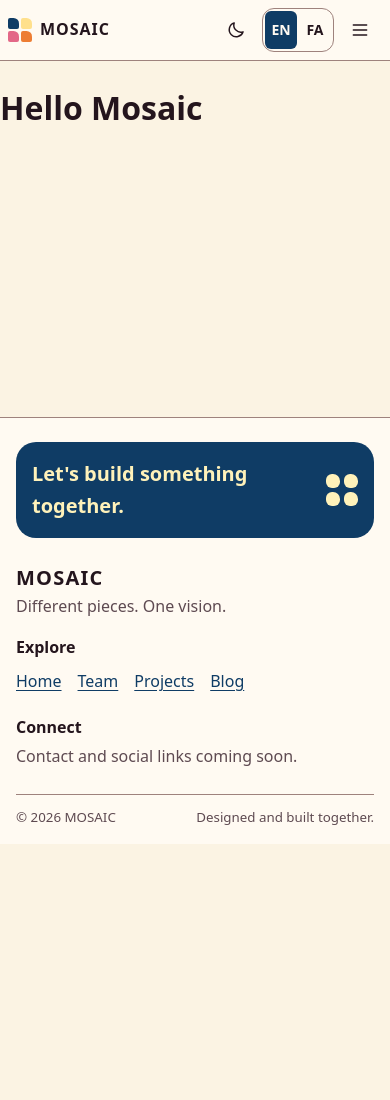
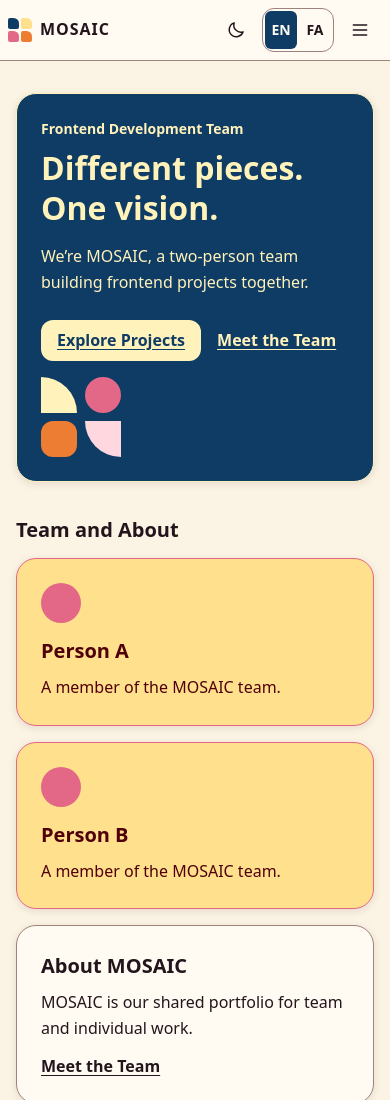
Before and after one commit to mosaic-dev-team/mosaic-portfolio, a React (Vite) app: page / in a window 390 px wide. Shown: the top 1100 px of the page. Before the commit the page ends 844 px from the top, so only its background shows below. Built offline with nearby package versions, Linux system fonts and the light colour scheme.

Commit message:
feat: add responsive bilingual homepage skeleton

```diff
--- /dev/null
+++ b/src/components/home/HomeSkeleton.module.css
@@ -0,0 +1,147 @@
+.home {
+  display: grid;
+  gap: var(--space-8);
+  max-inline-size: var(--container-width);
+  margin-inline: auto;
+  padding: var(--space-8) var(--space-4);
+}
+
+.home h1,
+.home h2,
+.home h3,
+.home p {
+  margin-block: 0;
+}
+
+.home h2 {
+  margin-block-end: var(--space-3);
+  font-size: var(--font-size-lg);
+}
+
+.home h3 {
+  font-size: var(--font-size-lg);
+}
+
+.home h3 + p {
+  margin-block-start: var(--space-2);
+}
+
+.home p + a {
+  display: inline-block;
+  margin-block-start: var(--space-3);
+}
+
+.home a {
+  font-weight: var(--font-weight-semibold);
+  text-underline-offset: 0.2em;
+}
+
+.hero {
+  display: grid;
+  grid-template-columns: minmax(0, 1fr) minmax(0, 0.45fr);
+  align-items: center;
+  gap: var(--space-8);
+  padding: clamp(var(--space-6), 5vw, 4rem);
+}
+
+.hero h1 {
+  max-inline-size: 18ch;
+  margin-block: var(--space-2) var(--space-4);
+  font-size: clamp(var(--font-size-xl), 6vw, 4.5rem);
+  line-height: var(--line-height-tight);
+}
+
+.eyebrow {
+  font-size: var(--font-size-sm);
+  font-weight: var(--font-weight-bold);
+}
+
+.actions {
+  display: flex;
+  flex-wrap: wrap;
+  align-items: center;
+  gap: var(--space-3) var(--space-4);
+  margin-block-start: var(--space-6);
+}
+
+.actions .primaryLink {
+  padding: var(--space-2) var(--space-4);
+  border-radius: var(--radius-md);
+  background: var(--color-buttermilk);
+  color: var(--color-midnight-blue);
+}
+
+.mosaic {
+  display: grid;
+  grid-template-columns: repeat(2, minmax(0, 1fr));
+  gap: var(--space-2);
+  justify-self: end;
+  inline-size: min(100%, 13rem);
+  aspect-ratio: 1;
+}
+
+.mosaic span {
+  border-start-end-radius: 100%;
+  background: var(--color-buttermilk);
+}
+
+.mosaic span:nth-child(2) {
+  border-radius: 50%;
+  background: var(--color-deep-blush);
+}
+
+.mosaic span:nth-child(3) {
+  border-radius: var(--radius-md);
+  background: var(--color-sunfire-orange);
+}
+
+.mosaic span:nth-child(4) {
+  border-radius: 0;
+  border-end-start-radius: 100%;
+  background: var(--color-soft-pink);
+}
+
+.grid {
+  display: grid;
+  grid-template-columns: repeat(4, minmax(0, 1fr));
+  gap: var(--space-4);
+}
+
+.wide {
+  grid-column: span 2;
+}
+
+.avatar {
+  display: block;
+  inline-size: 2.5rem;
+  block-size: 2.5rem;
+  margin-block-end: var(--space-3);
+  border-radius: 50%;
+  background: var(--color-deep-blush);
+}
+
+@media (max-width: 60rem) {
+  .grid {
+    grid-template-columns: repeat(2, minmax(0, 1fr));
+  }
+}
+
+@media (max-width: 36rem) {
+  .grid,
+  .hero {
+    grid-template-columns: minmax(0, 1fr);
+  }
+
+  .hero {
+    gap: var(--space-4);
+  }
+
+  .mosaic {
+    justify-self: start;
+    inline-size: 5rem;
+  }
+
+  .wide {
+    grid-column: auto;
+  }
+}
--- /dev/null
+++ b/src/components/home/HomeSkeleton.tsx
@@ -0,0 +1,137 @@
+import { Link } from '@tanstack/react-router'
+import { useLanguage } from '../../context/language'
+import { Card, type CardVariant } from '../ui/Card'
+import styles from './HomeSkeleton.module.css'
+
+const copy = {
+  en: {
+    eyebrow: 'Frontend Development Team',
+    title: 'Different pieces. One vision.',
+    introduction: 'We’re MOSAIC, a two-person team building frontend projects together.',
+    exploreProjects: 'Explore Projects',
+    meetTeam: 'Meet the Team',
+    team: 'Team and About',
+    personA: 'Person A',
+    personB: 'Person B',
+    member: 'A member of the MOSAIC team.',
+    about: 'About MOSAIC',
+    aboutText: 'MOSAIC is our shared portfolio for team and individual work.',
+    projects: 'Selected Projects',
+    idempotency: 'Idempotency',
+    idempotencyText: 'Person B’s frontend e-commerce project.',
+    sharding: 'Sharding',
+    shardingText: 'Person A’s frontend e-commerce project.',
+    mosaic: 'MOSAIC',
+    mosaicText: 'Our shared team portfolio project.',
+    journal: 'Our Journal',
+    journalText: 'A space for future technical articles from the team.',
+    visitJournal: 'Visit the Blog',
+    contact: 'Contact',
+    contactText: 'Contact details will be added here.',
+  },
+  fa: {
+    eyebrow: 'تیم توسعهٔ فرانت‌اند',
+    title: 'قطعه‌های متفاوت، یک چشم‌انداز مشترک.',
+    introduction: 'ما موزاییک هستیم، تیمی دونفره که با هم پروژه‌های فرانت‌اند می‌سازیم.',
+    exploreProjects: 'دیدن پروژه‌ها',
+    meetTeam: 'آشنایی با تیم',
+    team: 'تیم و دربارهٔ ما',
+    personA: 'نفر اول',
+    personB: 'نفر دوم',
+    member: 'عضوی از تیم موزاییک.',
+    about: 'دربارهٔ موزاییک',
+    aboutText: 'موزاییک نمونه‌کار مشترک ما برای معرفی کارهای تیمی و فردی است.',
+    projects: 'پروژه‌های منتخب',
+    idempotency: 'آیدمپوتنسی',
+    idempotencyText: 'پروژهٔ فرانت‌اند فروشگاهی نفر دوم.',
+    sharding: 'شاردینگ',
+    shardingText: 'پروژهٔ فرانت‌اند فروشگاهی نفر اول.',
+    mosaic: 'موزاییک',
+    mosaicText: 'پروژهٔ نمونه‌کار مشترک تیم.',
+    journal: 'نوشته‌های ما',
+    journalText: 'جایی برای نوشته‌های فنی آیندهٔ تیم.',
+    visitJournal: 'رفتن به وبلاگ',
+    contact: 'ارتباط با ما',
+    contactText: 'اطلاعات تماس اینجا اضافه می‌شود.',
+  },
+}
+
+const projects = [
+  { name: 'idempotency', description: 'idempotencyText', variant: 'burgundy' },
+  { name: 'sharding', description: 'shardingText', variant: 'forest' },
+  { name: 'mosaic', description: 'mosaicText', variant: 'velvet' },
+] as const satisfies readonly {
+  name: keyof typeof copy.en
+  description: keyof typeof copy.en
+  variant: CardVariant
+}[]
+
+export function HomeSkeleton() {
+  const { language } = useLanguage()
+  const text = copy[language]
+
+  return (
+    <div className={styles.home}>
+      <Card variant="midnight" className={styles.hero}>
+        <div>
+          <p className={styles.eyebrow}>{text.eyebrow}</p>
+          <h1>{text.title}</h1>
+          <p>{text.introduction}</p>
+          <div className={styles.actions}>
+            <Link to="/projects" className={styles.primaryLink}>{text.exploreProjects}</Link>
+            <Link to="/team">{text.meetTeam}</Link>
+          </div>
+        </div>
+        <div className={styles.mosaic} aria-hidden="true">
+          <span />
+          <span />
+          <span />
+          <span />
+        </div>
+      </Card>
+
+      <section aria-labelledby="home-team">
+        <h2 id="home-team">{text.team}</h2>
+        <div className={styles.grid}>
+          {[text.personA, text.personB].map((member) => (
+            <Card key={member} variant="blush">
+              <span className={styles.avatar} aria-hidden="true" />
+              <h3>{member}</h3>
+              <p>{text.member}</p>
+            </Card>
+          ))}
+          <Card className={styles.wide}>
+            <h3>{text.about}</h3>
+            <p>{text.aboutText}</p>
+            <Link to="/team">{text.meetTeam}</Link>
+          </Card>
+        </div>
+      </section>
+
+      <section aria-labelledby="home-projects">
+        <h2 id="home-projects">{text.projects}</h2>
+        <div className={styles.grid}>
+          {projects.map(({ name, description, variant }, index) => (
+            <Card key={name} variant={variant} className={index === 0 ? styles.wide : undefined}>
+              <h3>{text[name]}</h3>
+              <p>{text[description]}</p>
+              {index === 0 && <Link to="/projects">{text.exploreProjects}</Link>}
+            </Card>
+          ))}
+        </div>
+      </section>
+
+      <div className={styles.grid}>
+        <Card variant="deep-green" className={styles.wide}>
+          <h2>{text.journal}</h2>
+          <p>{text.journalText}</p>
+          <Link to="/blog">{text.visitJournal}</Link>
+        </Card>
+        <Card className={styles.wide}>
+          <h2>{text.contact}</h2>
+          <p>{text.contactText}</p>
+        </Card>
+      </div>
+    </div>
+  )
+}
--- a/src/routes/index.tsx
+++ b/src/routes/index.tsx
@@ -1,5 +1,6 @@
 import { createFileRoute } from '@tanstack/react-router'
+import { HomeSkeleton } from '../components/home/HomeSkeleton'
 
 export const Route = createFileRoute('/')({
-  component: () => <h1>Hello Mosaic</h1>,
+  component: HomeSkeleton,
 })
```
